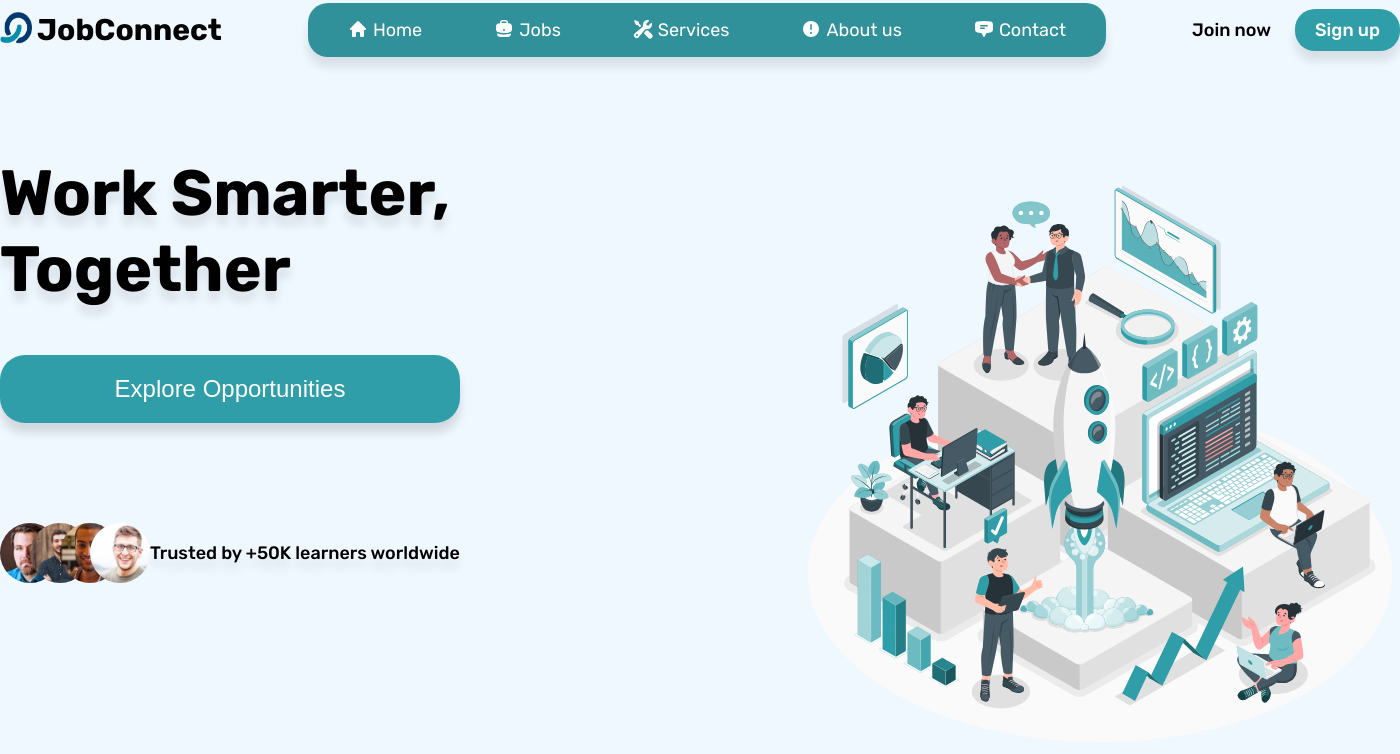
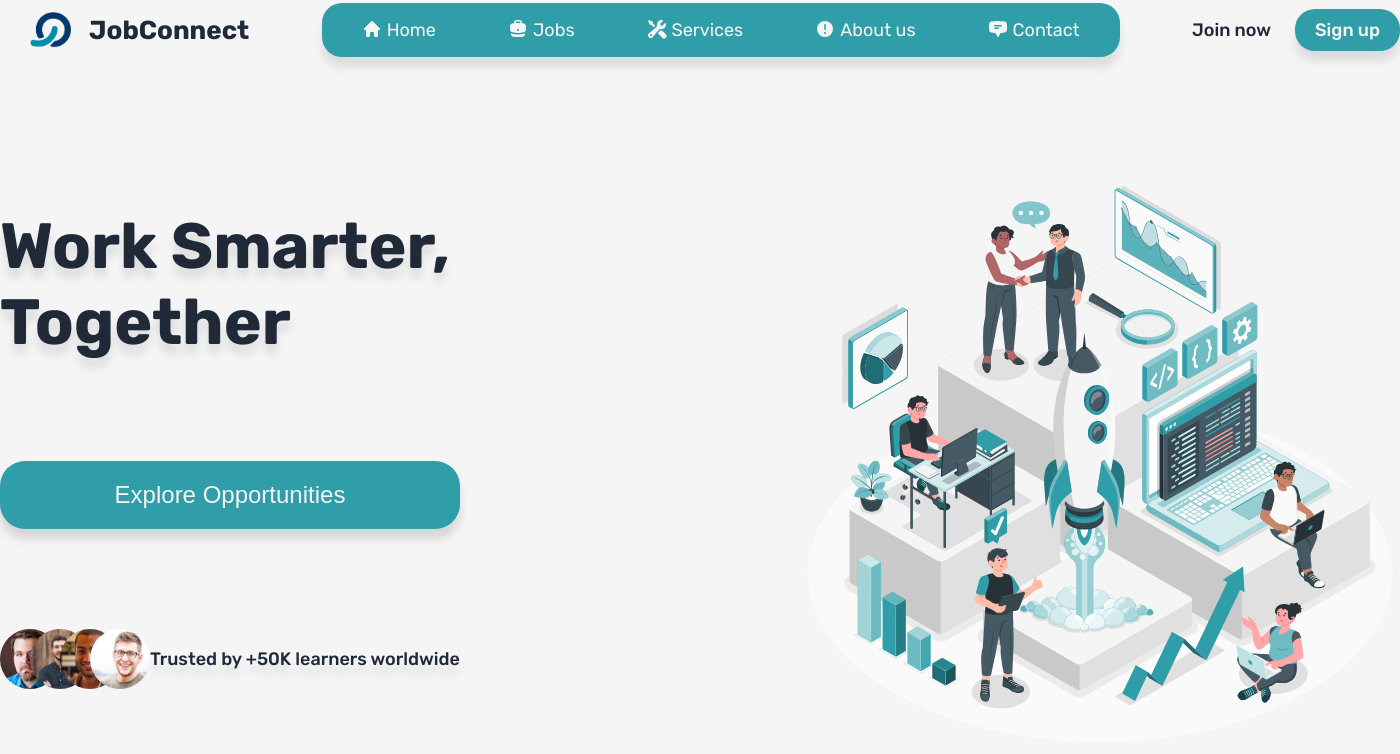
Before and after one commit to MazenMDev/internship-job-portal, a PHP site: page /pages/landing.html in a window 1400 px wide. Shown: the top 754 px of the page. Run offline with PHP 8.4, Linux system fonts and the light colour scheme.

Commit message:
use css variables instead of hardcoded colors in landing.css

```diff
--- a/assets/css/landing.css
+++ b/assets/css/landing.css
@@ -1,7 +1,4 @@
-:root {
-  --main-color: #087f5b;
-  --grey-color: #343a40;
-}
+
 /*
       SPACING SYSTEM (px)
       2 / 4 / 8 / 12 / 16 / 24 / 32 / 48 / 64 / 80 / 96 / 128
@@ -15,15 +12,6 @@
       GREY COLOR: #343a40
       */
 
-* {
-  margin: 0;
-  padding: 0;
-  box-sizing: border-box;
-}
-
-html {
-  font-family: "Rubik", sans-serif;
-}
 
 body {
   background-color: aliceblue;
@@ -42,26 +30,11 @@
   margin-top: 5px;
 }
 
-.logoContainer {
-  display: flex;
-}
-
-.logo {
-  width: 32px;
-  height: 32px;
-  margin-right: 5px;
-}
-
-.logo-text {
-  font-size: 30px;
-}
-
 .mid-nav {
   display: flex;
   align-items: center;
   gap: 32px;
-
-  background-color: #31919a;
+  background-color: var(--primary-color);
   border-radius: 20px;
   padding: 6px 20px;
   box-shadow: 0 10px 10px rgba(0, 0, 0, 0.1);
@@ -69,20 +42,18 @@
 
 .mid-nav a {
   display: flex;
-  color: #fff;
+  color: var(--background-color);
   text-decoration: none;
   font-size: 18px;
   gap: 5px;
-
-  background-color: #31919a;
   padding: 10px 20px;
   border-radius: 20px;
   transition: all 0.2s ease-in-out;
 }
 
 .mid-nav a:hover {
-  background-color: #31919a;
-  color: black;
+  background-color: var(--box-color);
+  color: var(--text-color);
   transform: translateY(-2px);
 }
 
@@ -109,13 +80,13 @@
 }
 
 .join {
-  color: black;
+  color: var(--text-color);
   margin: auto 0;
 }
 
 .sign:link {
-  background-color: #2f9ea8;
-  color: #fff;
+  background-color: var(--primary-color);
+  color: var(--background-color);
   text-align: center;
   border-radius: 20px;
   transition: all 0.2s ease-in-out;
@@ -125,8 +96,8 @@
 }
 
 .sign:hover {
-  background-color: #fff;
-  color: #2f9ea8;
+  background-color: var(--background-color);
+  color: var(--primary-color);
   transform: translateY(-3px);
 }
 
@@ -156,8 +127,8 @@
 
 button {
   font-size: 24px;
-  background-color: #2f9ea8;
-  color: #fff;
+  background-color: var(--primary-color);
+  color: var(--background-color);
   border-radius: 25px;
   border: none;
   padding: 20px 40px;
@@ -167,8 +138,8 @@
 }
 
 button:hover {
-  background-color: aliceblue;
-  color: #2f9ea8;
+  background-color: var(--box-color);
+  color: var(--primary-color);
   transform: translateY(-10px);
 }
 
--- a/assets/css/main.css
+++ b/assets/css/main.css
@@ -88,6 +88,7 @@
 .logoContainer h1 {
     font-size: 24px;
     margin: 0;
+    color: var(--text-color);
     padding: 0;
 }
 
--- a/pages/landing.html
+++ b/pages/landing.html
@@ -5,11 +5,7 @@
     <meta name="viewport" content="width=device-width, initial-scale=1.0" />
     <title>Landing</title>
     <link rel="stylesheet" href="../assets/css/landing.css" />
-    <link rel="preconnect" href="https://fonts.gstatic.com" />
-    <link
-      href="https://fonts.googleapis.com/css2?family=Rubik:wght@400;500;600;700&display=swap"
-      rel="stylesheet"
-    />
+    <link rel="stylesheet" href="../assets/css/main.css" />
   </head>
   <body>
     <div class="container">
```
Also changed, not shown: assets/imgs/hero.jpg (deleted).
